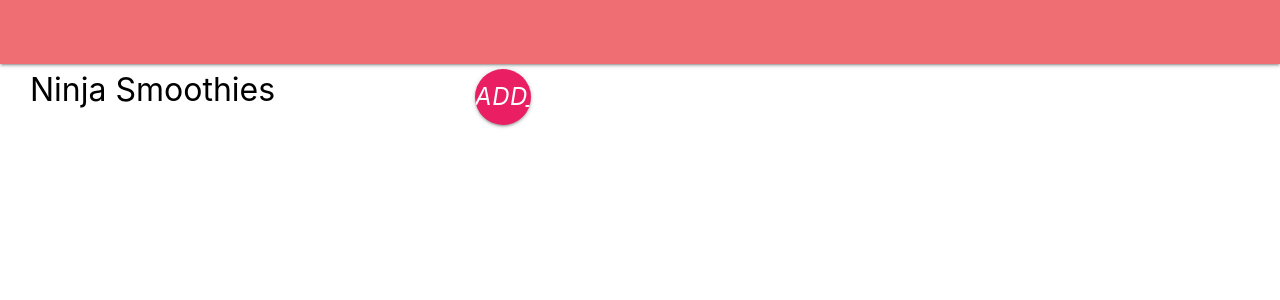
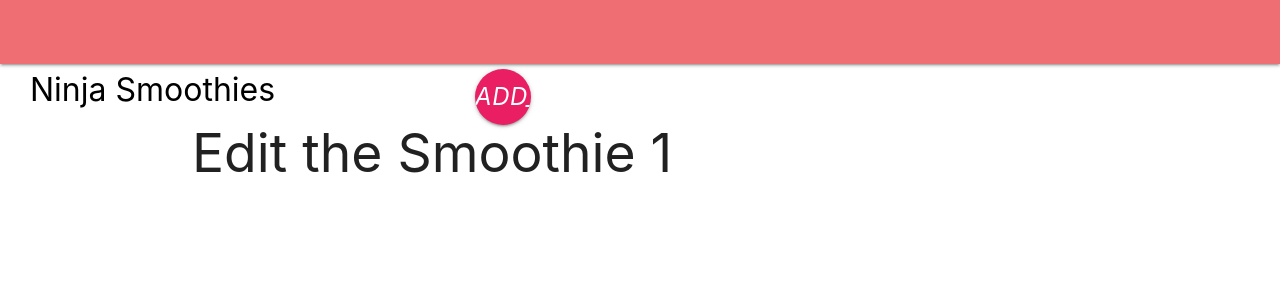
Before and after one commit to Shimpali/vue-firebase-crud, a Vue app: page /#/edit-smoothie/1 in a window 1280 px wide. Shown: the top 300 px of the page. Built offline with nearby package versions, Linux system fonts and the light colour scheme.

Commit message:
EditSmoothe Component

```diff
--- a/package.json
+++ b/package.json
@@ -13,7 +13,7 @@
     "firebase": "^5.5.0",
     "slugify": "1.3.1",
     "vue": "^2.5.2",
-    "vue-router": "^3.0.1"
+    "vue-router": "3.0.1"
   },
   "devDependencies": {
     "autoprefixer": "^7.1.2",
--- /dev/null
+++ b/src/components/EditSmoothie.vue
@@ -0,0 +1,20 @@
+<template>
+  <div class="edit-smoothie container">
+  <h2>Edit the Smoothie {{this.$route.params.smoothie_slug}}</h2>
+  </div>
+</template>
+
+<script>
+export default {
+	name: 'EditSmoothie',
+	data() {
+		return {};
+	}
+};
+</script>
+
+<style>
+.edit-smoothie{
+  margin-top: 60px;
+}
+</style>
--- a/src/components/Index.vue
+++ b/src/components/Index.vue
@@ -10,6 +10,11 @@
       </li>
     </ul>
   </div>
+  <span class="btn-floating btn-large halfway-fab pink">
+  <router-link :to="{name: 'EditSmoothie', params: {smoothie_slug: smoothie.slug}}">
+  <i class="material-icon">edit</i>
+  </router-link>
+  </span>
 </div>
 </div>
 </template>
--- a/src/router/index.js
+++ b/src/router/index.js
@@ -2,6 +2,7 @@
 import Router from 'vue-router';
 import Index from '@/components/Index';
 import AddSmoothie from '@/components/AddSmoothie';
+import EditSmoothie from '@/components/EditSmoothie';
 
 Vue.use(Router);
 
@@ -16,6 +17,11 @@
 			path: '/add-smoothie',
 			name: 'AddSmoothie',
 			component: AddSmoothie
+		},
+		{
+			path: '/edit-smoothie/:smoothie_slug',
+			name: 'EditSmoothie',
+			component: EditSmoothie
 		}
 	]
 });
```
